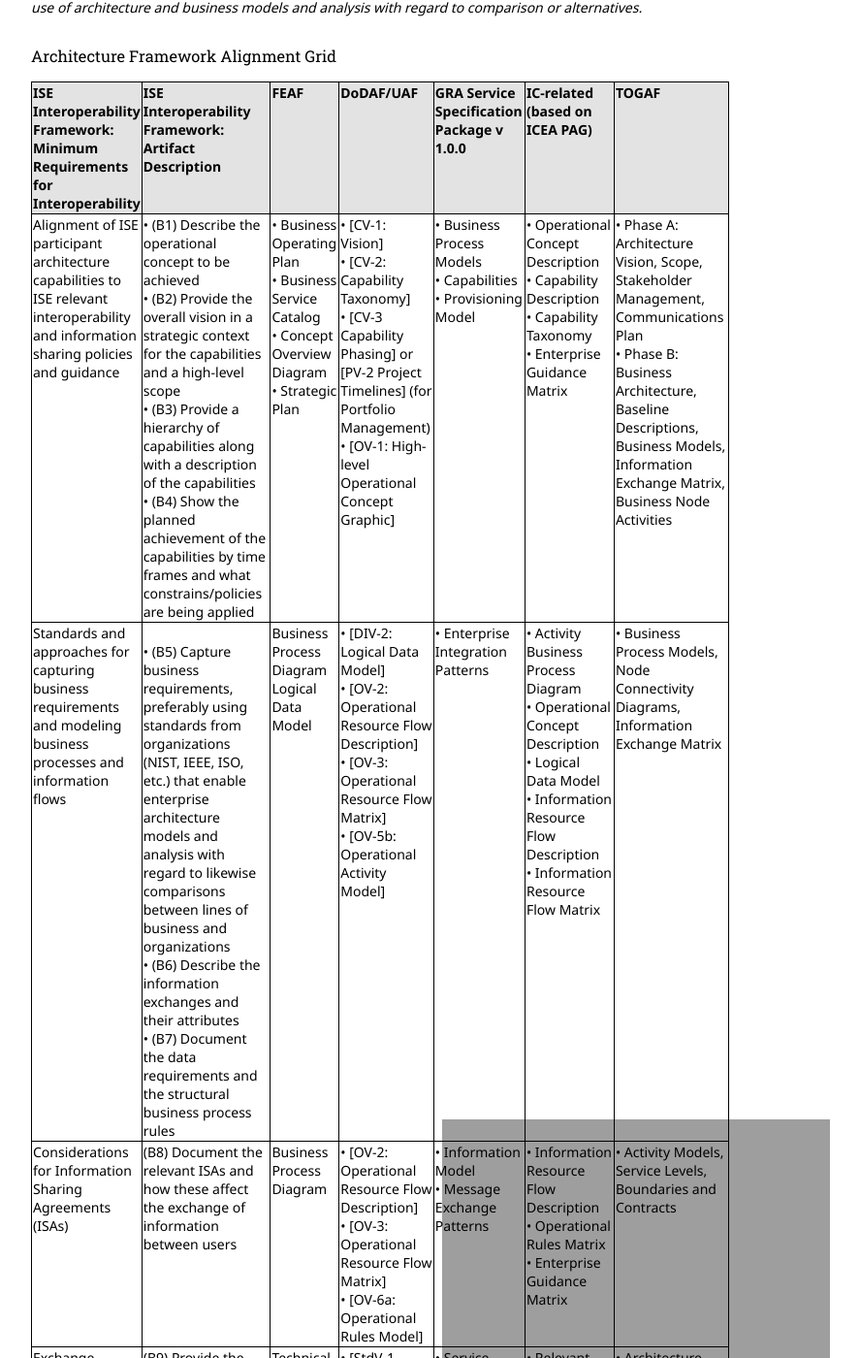
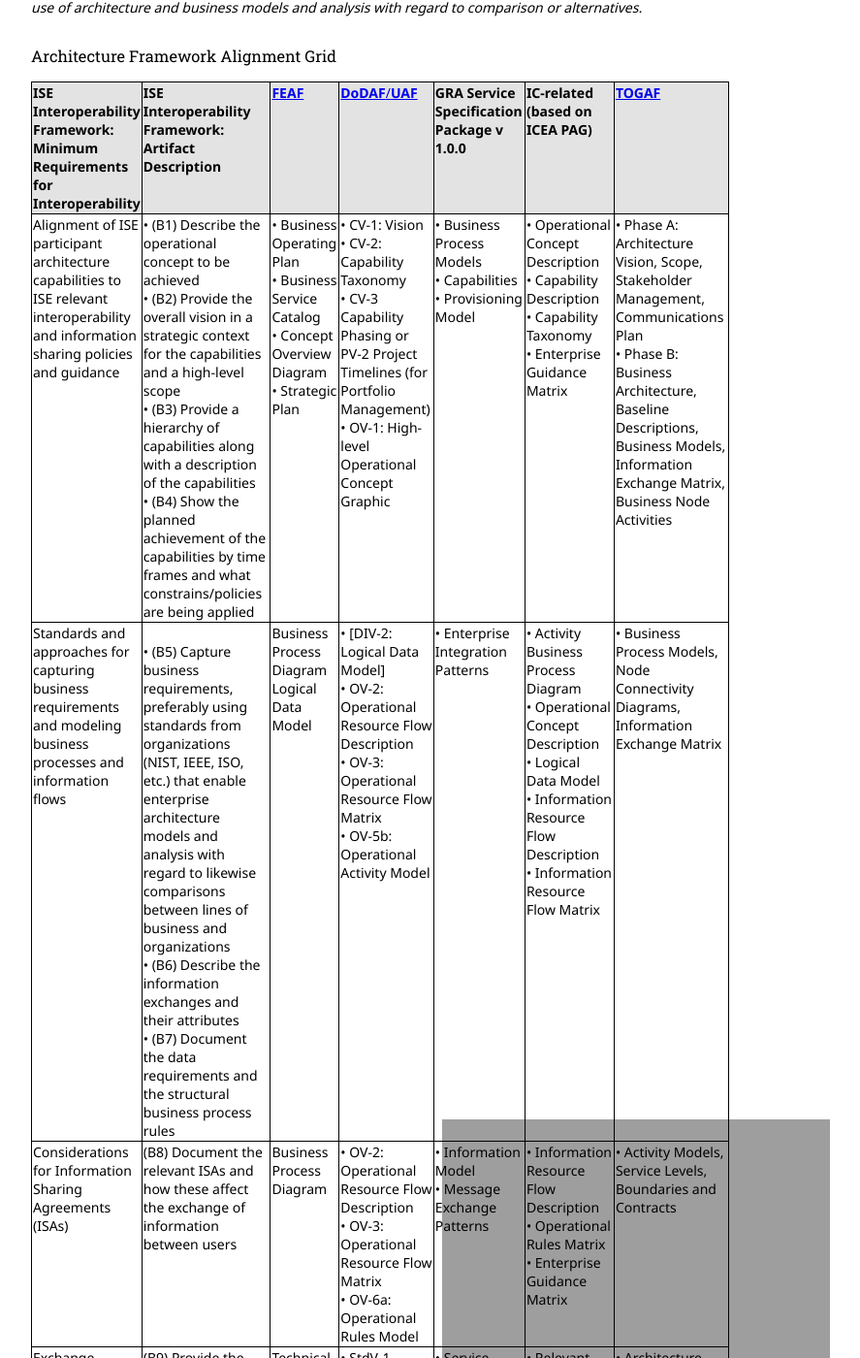
Before and after one commit to Project-Interoperability/project-interoperability.github.io, a Jekyll site: the page built from ref-arch-business.md, in a window 1280 px wide and 1400 px high, scrolled down 1417 px. Shown: the whole window at 97% size, without its empty margins (248-1135 px from the left). Built offline with Jekyll 4.4.1, drawn with Linux system fonts in a browser that asks for light colours; nearby versions of some CDN libraries; some of the changed lines change nothing that is shown; some of the changed text lies outside the part shown.

Commit message:
Update ref-arch-business.md
Added hyperlinks to FEAF, DoDAF, and TOGAF. Cleaned up residual brackets around each DoDAF artifact.

```diff
--- a/ref-arch-business.md
+++ b/ref-arch-business.md
@@ -60,8 +60,8 @@
 
 ### Architecture Framework Alignment Grid
 
-| **ISE Interoperability Framework: Minimum Requirements for Interoperability** | **ISE Interoperability Framework: Artifact Description** | **FEAF** | **DoDAF/UAF** | **GRA Service Specification Package v 1.0.0** | **IC-related (based on ICEA PAG)** | **TOGAF** |
-| Alignment of ISE participant architecture capabilities to ISE relevant interoperability and information sharing policies and guidance | • (B1) Describe the operational concept to be achieved <br/> • (B2) Provide the overall vision in a strategic context for the capabilities and a high-level scope <br/> • (B3) Provide a hierarchy of capabilities along with a description of the capabilities <br/> • (B4) Show the planned achievement of the capabilities by time frames and what constrains/policies are being applied | • Business Operating Plan <br/> • Business Service Catalog <br/> • Concept Overview Diagram <br/> • Strategic Plan | • [CV-1: Vision] <br/> • [CV-2: Capability Taxonomy] <br/> • [CV-3 Capability Phasing] or [PV‑2 Project Timelines] (for Portfolio Management) <br/> • [OV-1: High-level Operational Concept Graphic] | • Business Process Models <br/> • Capabilities <br/> •&nbsp;Provisioning Model | •&nbsp;Operational Concept Description <br/> • Capability Description <br/> • Capability Taxonomy <br/> • Enterprise Guidance Matrix | • Phase A: Architecture Vision, Scope, Stakeholder Management, Communications Plan <br/> • Phase B: Business Architecture, Baseline Descriptions, Business Models, Information Exchange Matrix, Business Node Activities |
-| Standards and approaches for capturing business requirements and modeling business processes and information flows | <br/> • (B5) Capture business requirements, preferably using standards from organizations (NIST, IEEE, ISO, etc.) that enable enterprise architecture models and analysis with regard to likewise comparisons between lines of business and organizations <br/> • (B6) Describe the information exchanges and their attributes <br/> • (B7) Document the data requirements and the structural business process rules | Business Process Diagram Logical Data Model | • [DIV-2: Logical Data Model] <br/> • [OV-2: Operational Resource Flow Description] <br/> • [OV-3: Operational Resource Flow Matrix] <br/> • [OV-5b: Operational Activity Model] | • Enterprise Integration Patterns | • Activity Business Process Diagram <br/> •&nbsp;Operational Concept Description <br/> • Logical Data Model <br/> •&nbsp;Information Resource Flow Description <br/> •&nbsp;Information Resource Flow Matrix | • Business Process Models, Node Connectivity Diagrams, Information Exchange Matrix |
-| Considerations for Information Sharing Agreements (ISAs) | (B8) Document the relevant ISAs and how these affect the exchange of information between users | Business Process Diagram | • [OV-2: Operational Resource Flow Description] <br/> • [OV-3: Operational Resource Flow Matrix] <br/> • [OV-6a: Operational Rules Model] | • Information Model <br/> • Message Exchange Patterns | •&nbsp;Information Resource Flow Description <br/> •&nbsp;Operational Rules Matrix <br/> • Enterprise Guidance Matrix | • Activity Models, Service Levels, Boundaries and Contracts |
-| Exchange Specifications and their relation to technical standards and services within a specific mission context. | (B9) Provide the exchange specifications as they relate to the services, to include applicable technical standards from accepted standards bodies (ISO, IEEE, NIST, NIEM) | Technical Standards Profile | • [StdV-1 Standards Profile] | • Service Interaction Profiles | • Relevant Mandated Standards | • Architecture Definitions, Architecture Requirement Specifications |
+| **ISE Interoperability Framework: Minimum Requirements for Interoperability** | **ISE Interoperability Framework: Artifact Description** | [**FEAF**](http://www.whitehouse.gov/sites/default/files/omb/assets/egov_docs/common_approach_to-federal_ea.pdf) | [**DoDAF**/**UAF**](http://dodcio.defense.gov/dodaf20.aspx) | **GRA Service Specification Package v 1.0.0** | **IC-related (based on ICEA PAG)** | [**TOGAF**](http;//pubs.opengroup.org/architecture/togaf9-doc/arch/) |
+| Alignment of ISE participant architecture capabilities to ISE relevant interoperability and information sharing policies and guidance | • (B1) Describe the operational concept to be achieved <br/> • (B2) Provide the overall vision in a strategic context for the capabilities and a high-level scope <br/> • (B3) Provide a hierarchy of capabilities along with a description of the capabilities <br/> • (B4) Show the planned achievement of the capabilities by time frames and what constrains/policies are being applied | • Business Operating Plan <br/> • Business Service Catalog <br/> • Concept Overview Diagram <br/> • Strategic Plan | • CV-1: Vision <br/> • CV-2: Capability Taxonomy <br/> • CV-3 Capability Phasing or PV‑2 Project Timelines (for Portfolio Management) <br/> • OV-1: High-level Operational Concept Graphic | • Business Process Models <br/> • Capabilities <br/> •&nbsp;Provisioning Model | •&nbsp;Operational Concept Description <br/> • Capability Description <br/> • Capability Taxonomy <br/> • Enterprise Guidance Matrix | • Phase A: Architecture Vision, Scope, Stakeholder Management, Communications Plan <br/> • Phase B: Business Architecture, Baseline Descriptions, Business Models, Information Exchange Matrix, Business Node Activities |
+| Standards and approaches for capturing business requirements and modeling business processes and information flows | <br/> • (B5) Capture business requirements, preferably using standards from organizations (NIST, IEEE, ISO, etc.) that enable enterprise architecture models and analysis with regard to likewise comparisons between lines of business and organizations <br/> • (B6) Describe the information exchanges and their attributes <br/> • (B7) Document the data requirements and the structural business process rules | Business Process Diagram Logical Data Model | • [DIV-2: Logical Data Model] <br/> • OV-2: Operational Resource Flow Description <br/> • OV-3: Operational Resource Flow Matrix <br/> • OV-5b: Operational Activity Model | • Enterprise Integration Patterns | • Activity Business Process Diagram <br/> •&nbsp;Operational Concept Description <br/> • Logical Data Model <br/> •&nbsp;Information Resource Flow Description <br/> •&nbsp;Information Resource Flow Matrix | • Business Process Models, Node Connectivity Diagrams, Information Exchange Matrix |
+| Considerations for Information Sharing Agreements (ISAs) | (B8) Document the relevant ISAs and how these affect the exchange of information between users | Business Process Diagram | • OV-2: Operational Resource Flow Description <br/> • OV-3: Operational Resource Flow Matrix <br/> • OV-6a: Operational Rules Model | • Information Model <br/> • Message Exchange Patterns | •&nbsp;Information Resource Flow Description <br/> •&nbsp;Operational Rules Matrix <br/> • Enterprise Guidance Matrix | • Activity Models, Service Levels, Boundaries and Contracts |
+| Exchange Specifications and their relation to technical standards and services within a specific mission context. | (B9) Provide the exchange specifications as they relate to the services, to include applicable technical standards from accepted standards bodies (ISO, IEEE, NIST, NIEM) | Technical Standards Profile | • StdV-1 Standards Profile | • Service Interaction Profiles | • Relevant Mandated Standards | • Architecture Definitions, Architecture Requirement Specifications |
```
